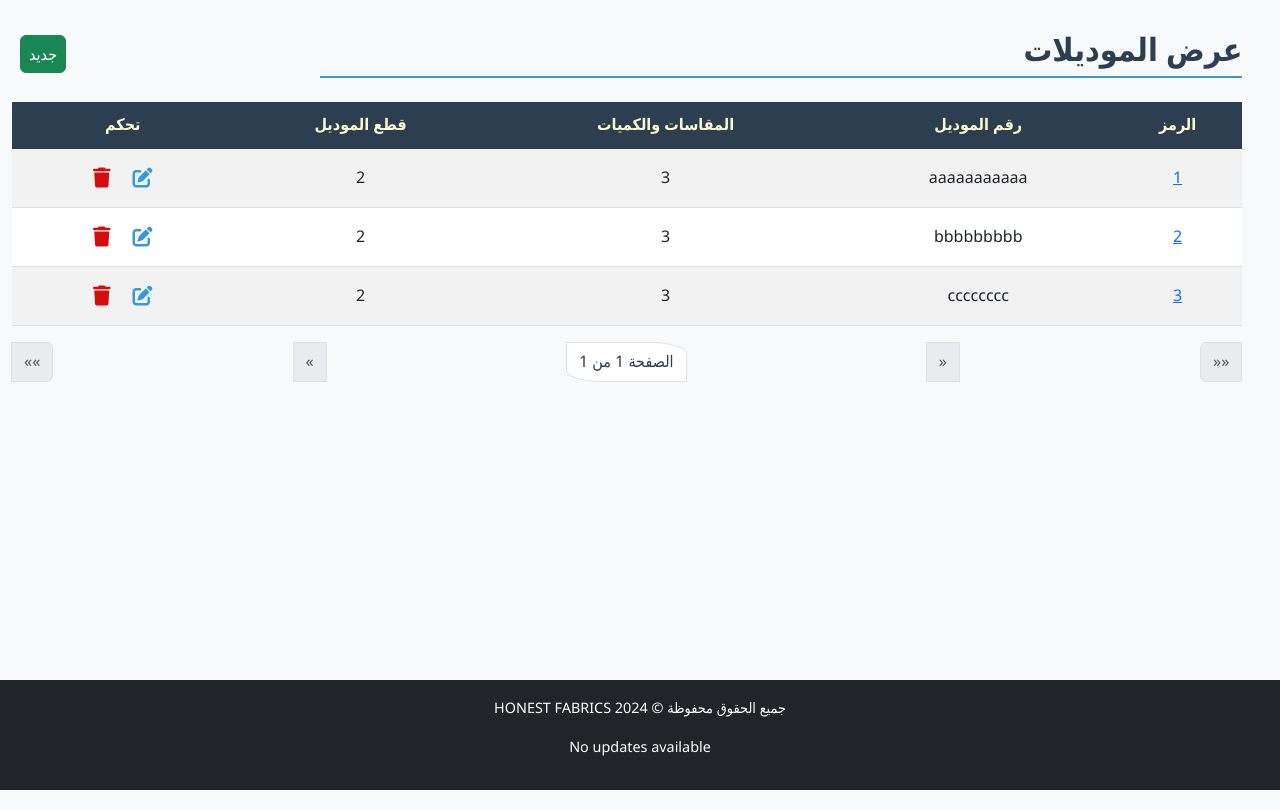
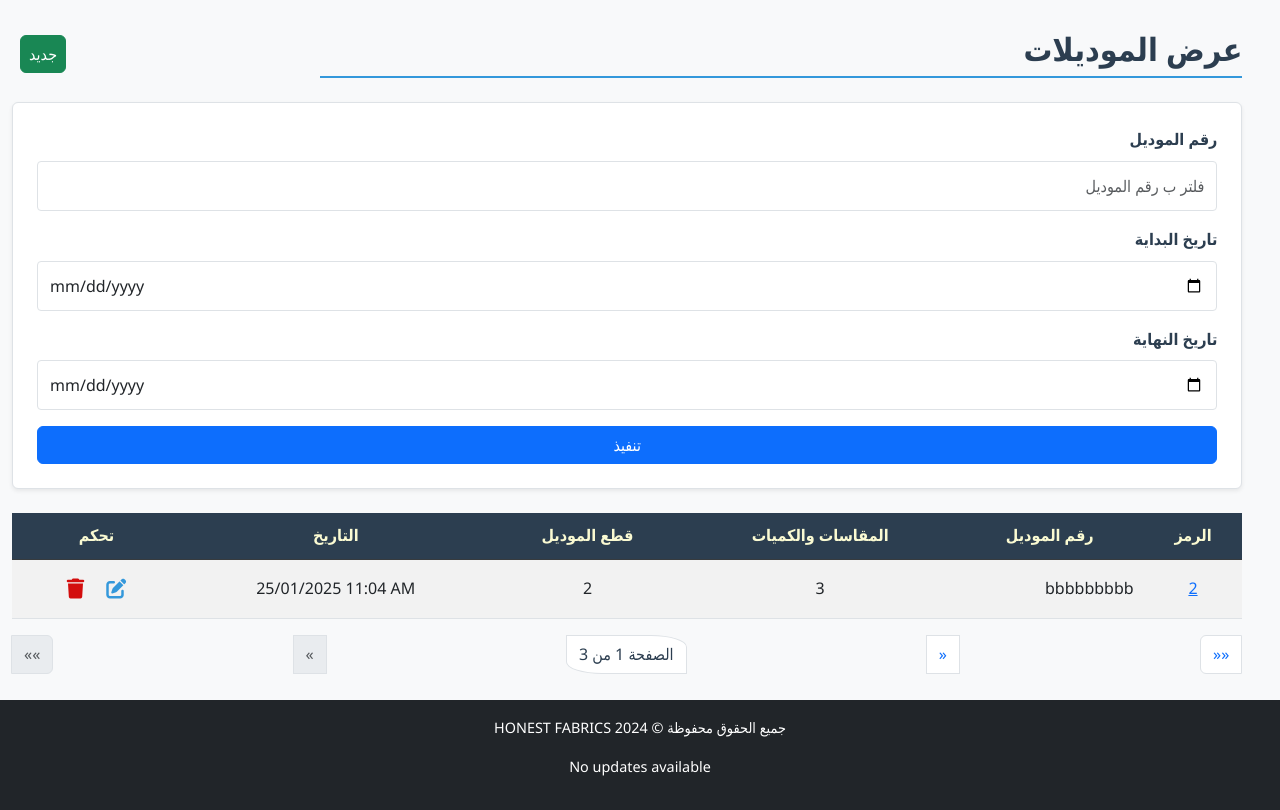
Before and after one commit to mego354/Honest, a Django app: page / in a window 1280 px wide. Shown: the part 74-884 px from the top of the page. Run offline with Django 5.2, Linux system fonts and the light colour scheme; data comes from the database, SQL or seed files in the repository; both versions use the stored data as it was after the commit.

Commit message:
add filter in model list view and edit created at in model

```diff
--- a/production/admin.py
+++ b/production/admin.py
@@ -18,7 +18,7 @@ class SizeAmountInline(admin.TabularInline):  # Inline configuration for related
 
 @admin.register(Model)
 class ModelAdmin(admin.ModelAdmin):
-    list_display = ('id', 'model_number')  # Display these fields in the list view
+    list_display = ('id', 'model_number', 'created_at')  # Display these fields in the list view
     search_fields = ('model_number',)  # Enable search by model number
     list_filter = ('model_number',)  # Add filters for model number
     ordering = ('id',)  # Order models by ID
--- a/production/models.py
+++ b/production/models.py
@@ -1,12 +1,13 @@
 from django.db import models
+from django.utils.timezone import localtime, now
 
 class Model(models.Model):
     id = models.AutoField(primary_key=True, verbose_name="الرمز")
     model_number = models.CharField(max_length=50, verbose_name="رقم الموديل", unique=True)
-    created_at = models.DateTimeField(auto_now_add=True)
+    created_at = models.DateTimeField(verbose_name="تاريخ الإنشاء", default=now)
 
     class Meta:
-        ordering = ['model_number']
+        ordering = ['-created_at']
 
     def __str__(self):
         return f"{self.model_number}"
--- a/production/templates/production/detail_model.html
+++ b/production/templates/production/detail_model.html
@@ -32,8 +32,8 @@
             </div>
             <div class="col-md-6 col-sm-12">
                 <div class="row info-card shadow-sm rounded">
-                    <h5 class="col text-center"><strong>الرمز</strong></h5>
-                    <h5 class="col text-center">{{ model.id }}</h5>
+                    <h5 class="col text-center"><strong>التاريخ</strong></h5>
+                    <h5 class="col text-center" dir="ltr">{{ model.created_at|date:"d/m/Y h:i A" }}</h5>
                     {% comment %} <p class="lead">{{ model.id }}</p> {% endcomment %}
                 </div>
             </div>
--- a/production/templates/production/list_model.html
+++ b/production/templates/production/list_model.html
@@ -15,8 +15,24 @@
         <div class="ps-2">
             <a href="{% url 'model_creation_view' %}" class="px-2 btn btn-success">جديد</a>
         </div>
+    </div>
 
+    <form method="get" class="filter-form mb-4 p-4 rounded shadow-sm">
+        {% for filter_field in filter_fields %}
+        <div class="form-group mb-3">
+            <label for="filter_{{ forloop.counter }}" class="form-label">{{ filter_field.verbose_name }}</label>
+            <input
+                type="{% if filter_field.field_name in 'start_date end_date' %}date{% else %}text{% endif %}"
+                id="filter_{{ forloop.counter }}"
+                name="{{ filter_field.field_name }}"
+                placeholder="فلتر ب {{ filter_field.verbose_name }}"
+                class="form-control"
+                value="{{ filter_field.value }}">
         </div>
+        {% endfor %}
+
+        <button type="submit" class="btn btn-primary w-100">تنفيذ</button>
+    </form>
 
     <div class="table-responsive">
         <table class="table table-striped table-hover">
@@ -26,6 +42,7 @@
                     <th>رقم الموديل</th>
                     <th>المقاسات والكميات</th>
                     <th>قطع الموديل</th>
+                    <th>التاريخ</th>
                     <th>تحكم</th>
                 </tr>
             </thead>
@@ -35,9 +52,10 @@
                     <td>
                         <a href="{% url 'model_detail_view' model.id %}">{{ model.id }}</a>
                     </td>
-                    <td>{{ model.model_number }}</td>
+                    <td class="text-end">{{ model.model_number }}</td>
                     <td>{{ model.size_amounts.count }}</td>
                     <td>{{ model.pieces.count|divide:model.size_amounts.count }}</td>
+                    <td dir="ltr">{{ model.created_at|date:"d/m/Y h:i A" }}</td>
                     <td>
                         <a class="px-2 btn" href="#">
                             <i class="fa-solid fa-pen-to-square fa-lg" style="color: #3498db;"></i>
@@ -59,10 +77,10 @@
     <!-- Pagination -->
     <nav aria-label="Page navigation">
         <ul class="pagination justify-content-between">
-        <!-- First Page Button -->
-        <li class="page-item {% if not page_obj.has_previous %}disabled{% endif %}">
-            {% if page_obj.has_previous %}
-            <a class="page-link" href="?page=1" aria-label="First">
+            <!-- Last Page Button -->
+            <li class="page-item {% if not page_obj.has_next %}disabled{% endif %}">
+                {% if page_obj.has_next %}
+                <a class="page-link" href="?page={{ page_obj.paginator.num_pages }}{% for key, value in request.GET.items %}{% if key != 'page' %}&{{ key }}={{ value|urlencode }}{% endif %}{% endfor %}" aria-label="Last">
                     <span aria-hidden="true">&laquo;&laquo;</span>
                 </a>
                 {% else %}
@@ -71,11 +89,10 @@
                 </span>
                 {% endif %}
             </li>
-
-        <!-- Previous Page Button -->
-        <li class="page-item {% if not page_obj.has_previous %}disabled{% endif %}">
-            {% if page_obj.has_previous %}
-            <a class="page-link" href="?page={{ page_obj.previous_page_number }}" aria-label="Previous">
+            <!-- Next Page Button -->
+            <li class="page-item {% if not page_obj.has_next %}disabled{% endif %}">
+                {% if page_obj.has_next %}
+                <a class="page-link" href="?page={{ page_obj.next_page_number }}{% for key, value in request.GET.items %}{% if key != 'page' %}&{{ key }}={{ value|urlencode }}{% endif %}{% endfor %}" aria-label="Next">
                     <span aria-hidden="true">&laquo;</span>
                 </a>
                 {% else %}
@@ -90,10 +107,10 @@
                 <span class="page-link">الصفحة {{ page_obj.number }} من {{ page_obj.paginator.num_pages }}</span>
             </li>
 
-        <!-- Next Page Button -->
-        <li class="page-item {% if not page_obj.has_next %}disabled{% endif %}">
-            {% if page_obj.has_next %}
-            <a class="page-link" href="?page={{ page_obj.next_page_number }}" aria-label="Next">
+            <!-- Previous Page Button -->
+            <li class="page-item {% if not page_obj.has_previous %}disabled{% endif %}">
+                {% if page_obj.has_previous %}
+                <a class="page-link" href="?page={{ page_obj.previous_page_number }}{% for key, value in request.GET.items %}{% if key != 'page' %}&{{ key }}={{ value|urlencode }}{% endif %}{% endfor %}" aria-label="Previous">
                     <span aria-hidden="true">&raquo;</span>
                 </a>
                 {% else %}
@@ -102,11 +119,10 @@
                 </span>
                 {% endif %}
             </li>
-
-        <!-- Last Page Button -->
-        <li class="page-item {% if not page_obj.has_next %}disabled{% endif %}">
-            {% if page_obj.has_next %}
-            <a class="page-link" href="?page={{ page_obj.paginator.num_pages }}" aria-label="Last">
+            <!-- First Page Button -->
+            <li class="page-item {% if not page_obj.has_previous %}disabled{% endif %}">
+                {% if page_obj.has_previous %}
+                <a class="page-link" href="?page=1{% for key, value in request.GET.items %}{% if key != 'page' %}&{{ key }}={{ value|urlencode }}{% endif %}{% endfor %}" aria-label="First">
                     <span aria-hidden="true">&raquo;&raquo;</span>
                 </a>
                 {% else %}
--- a/production/views.py
+++ b/production/views.py
@@ -75,10 +75,58 @@ class ModelCreationView(FormView):
         return self.render_to_response(self.get_context_data(form=form))
 
 
+from django.db.models import Q
+from django.utils.timezone import datetime
+from django.views.generic.list import ListView
+
+
 class ModelListingView(ListView):
     template_name = "production/list_model.html"
     model = Model
-    paginate_by = 20
+    paginate_by = 1
+    filter_fields = ["model_number", "start_date", "end_date"]
+
+    def parse_date(self, date_str):
+        """
+        Parse a date string into a datetime object.
+        If the format is invalid or the value is nonsensical, return datetime.min.
+        """
+        try:
+            normalized_date = date_str.replace("\\", "/")
+            return datetime.strptime(normalized_date, "%Y-%m-%d")
+        except (ValueError, AttributeError):
+            return None
+
+    def get_queryset(self):
+        queryset = super().get_queryset()
+        filters = Q()
+
+        # Filter by model_number (icontains)
+        model_number = self.request.GET.get("model_number")
+        if model_number:
+            filters &= Q(model_number__icontains=model_number)
+
+        # Filter by date range
+        start_date = self.parse_date(self.request.GET.get("start_date"))
+        end_date = self.parse_date(self.request.GET.get("end_date"))
+        if start_date:
+            filters &= Q(created_at__gte=start_date)
+        if end_date:
+            filters &= Q(created_at__lte=end_date)
+
+        return queryset.filter(filters)
+
+    def get_context_data(self, **kwargs):
+        context = super().get_context_data(**kwargs)
+
+        # Add filters to the context
+        context["filter_fields"] = [
+            {"field_name": "model_number", "verbose_name": "رقم الموديل", "value": self.request.GET.get("model_number", "")},
+            {"field_name": "start_date", "verbose_name": "تاريخ البداية", "value": self.request.GET.get("start_date", "")},
+            {"field_name": "end_date", "verbose_name": "تاريخ النهاية", "value": self.request.GET.get("end_date", "")},
+        ]
+
+        return context
 
 class ModelDetailView(DetailView):
     model = Model
```
Also changed, not shown: db.sqlite3, production/migrations/0009_alter_model_created_at.py (added). Lines whose indentation alone changed are shown as unchanged.
